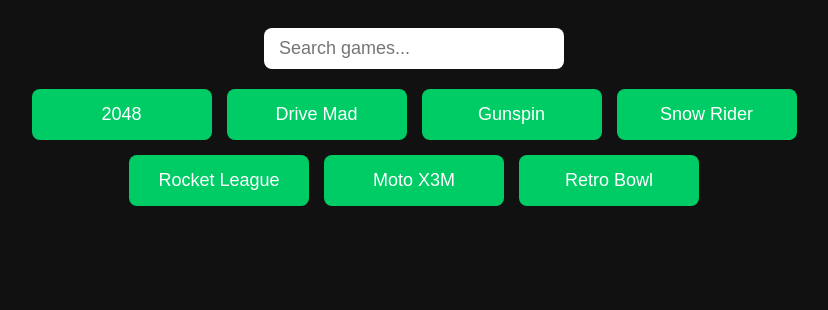
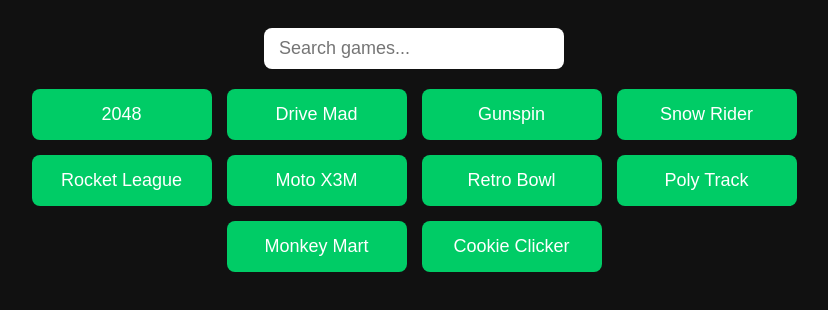
Before and after one commit to Levy3014/gams, a plain HTML site: page index.html in a window 1280 px wide. Shown: the whole page, without its empty margins (226-1054 px from the left). Drawn offline with Linux system fonts and the light colour scheme.

Commit message:
Update index.html

```diff
--- a/index.html
+++ b/index.html
@@ -54,14 +54,17 @@
 
   <script>
     const games = [
-      { name: "2048", url: "2048.html" },
-      { name: "Drive Mad", url: "drivemad.html" },
-      { name: "Gunspin", url: "gunspin.html" },
-      { name: "Snow Rider", url: "snowrider.html" },
-      { name: "Rocket League", url: "RocketLeague" },
-      { name: "Moto X3M", url: "motox3m" },
-      { name: "Retro Bowl", url: "retrobowl" }
-    ];
+  { name: "2048", url: "2048.html" },
+  { name: "Drive Mad", url: "drivemad.html" },
+  { name: "Gunspin", url: "gunspin.html" },
+  { name: "Snow Rider", url: "snowrider.html" },
+  { name: "Rocket League", url: "rocketleague.html" },
+  { name: "Moto X3M", url: "motox3m.html" },
+  { name: "Retro Bowl", url: "retrobowl.html" },
+  { name: "Poly Track", url: "polytrack.html" },
+  { name: "Monkey Mart", url: "monkeymart.html" },
+  { name: "Cookie Clicker", url: "cookieclicker.html" }
+];
 
     const buttonsContainer = document.getElementById("buttonsContainer");
     const searchInput = document.getElementById("searchInput");
```
